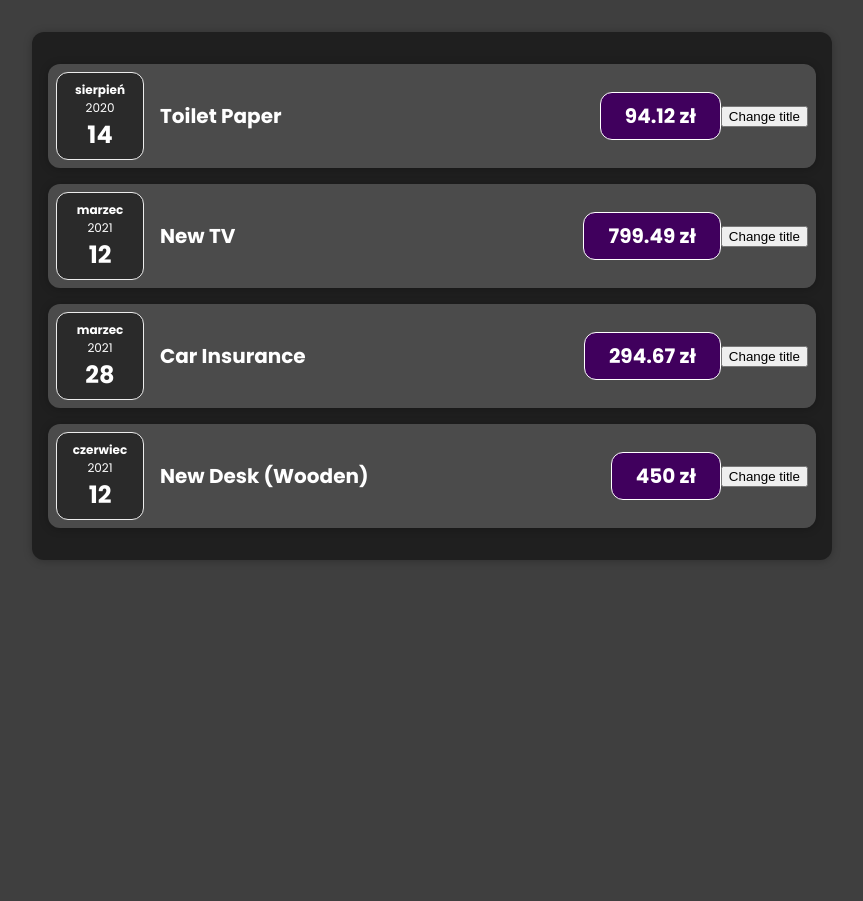
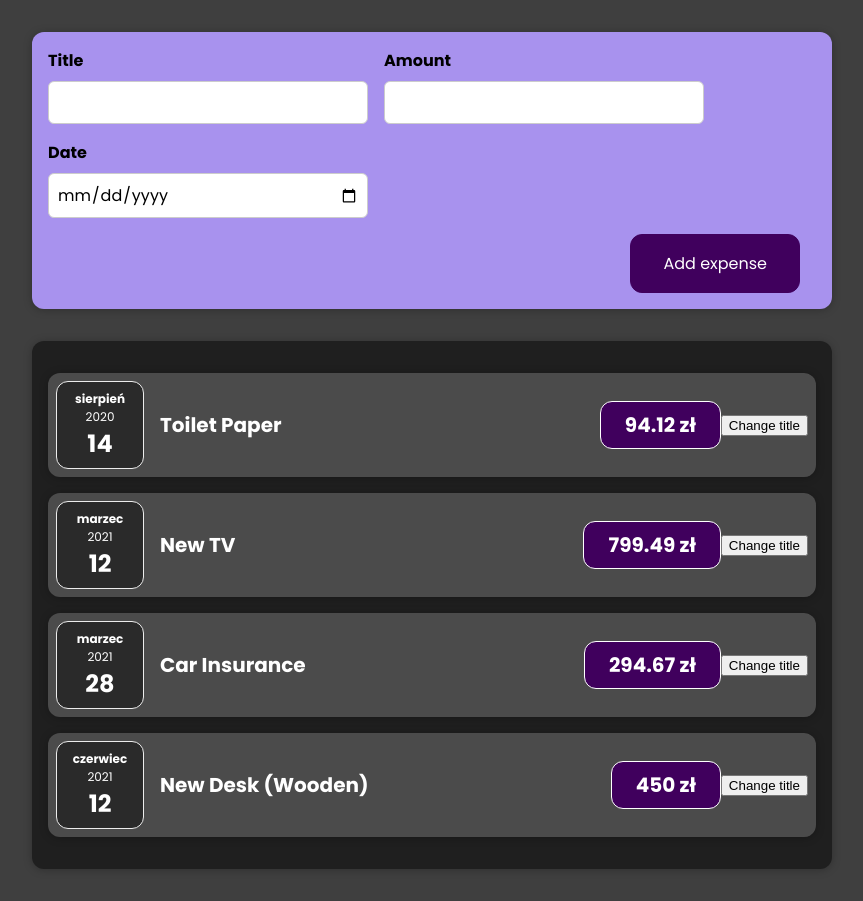
Before and after one commit to kubasobecki/_react-exercise, a React (Create React App) app: page / in a window 1280 px wide. Shown: the whole page, without its empty margins (208-1071 px from the left). Before the commit the page ends 800 px from the top, so only its background shows below. Built offline with nearby package versions, Linux system fonts and the light colour scheme.

Commit message:
Add form for new expenses

```diff
--- a/src/App.js
+++ b/src/App.js
@@ -1,5 +1,6 @@
 // import React from 'react';
 import Expenses from './components/Expenses/Expenses';
+import NewExpense from './components/NewExpense/NewExpense';
 
 const App = () => {
     const expenses = [
@@ -29,7 +30,12 @@
         }
     ];
 
-    return <Expenses items={expenses} />;
+    return (
+        <div>
+            <NewExpense />
+            <Expenses items={expenses} />
+        </div>
+    );
 
     // Without using JSX (this is how it works under the hood and that's why only 1 element must be returned)
     // return React.createElement(
--- /dev/null
+++ b/src/components/NewExpense/ExpenseForm.js
@@ -0,0 +1,27 @@
+import './ExpenseForm.css';
+
+const ExpenseForm = () => {
+    return (
+        <form>
+            <div className="new-expense__controls">
+                <div className="new-expense__control">
+                    <label>Title</label>
+                    <input type="text" />
+                </div>
+                <div className="new-expense__control">
+                    <label>Amount</label>
+                    <input type="number" min="0.01" step="0.01" />
+                </div>
+                <div className="new-expense__control">
+                    <label>Date</label>
+                    <input type="date" min="2019-01-01" step="2023-12-31" />
+                </div>
+            </div>
+            <div className="new-expense__actions">
+                <button type="submit">Add expense</button>
+            </div>
+        </form>
+    );
+};
+
+export default ExpenseForm;
--- /dev/null
+++ b/src/components/NewExpense/NewExpense.js
@@ -0,0 +1,12 @@
+import ExpenseForm from './ExpenseForm';
+import './NewExpense.css';
+
+const NewExpense = () => {
+    return (
+        <div className="new-expense">
+            <ExpenseForm />
+        </div>
+    );
+};
+
+export default NewExpense;
```
Also changed, not shown: src/components/NewExpense/ExpenseForm.css (renamed from src/components/Expenses/ExpenseForm.css), src/components/NewExpense/NewExpense.css (renamed from src/components/Expenses/NewExpense.css).
